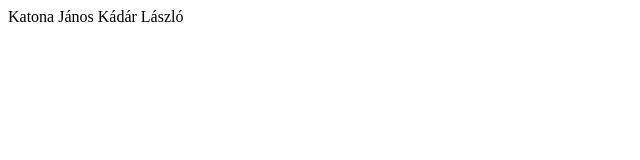
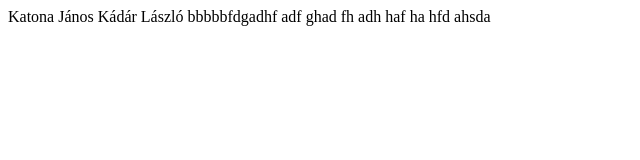
Before and after one commit to Klaszlo5/csopika, a plain HTML site: page index.html in a window 1280 px wide. Shown: the whole page, without its empty margins (0-640 px from the left). Drawn offline with Linux system fonts and the light colour scheme.

Commit message:
dsvfsdgfd

```diff
--- a/index.html
+++ b/index.html
@@ -12,5 +12,15 @@
 
     Kádár László
 
+    bbbbbfdgadhf
+    adf
+    ghad
+    fh
+    adh
+    <datagrid>haf
+        ha
+        hfd
+        ahsda
+    </datagrid>
 </body>
 </html>
```
